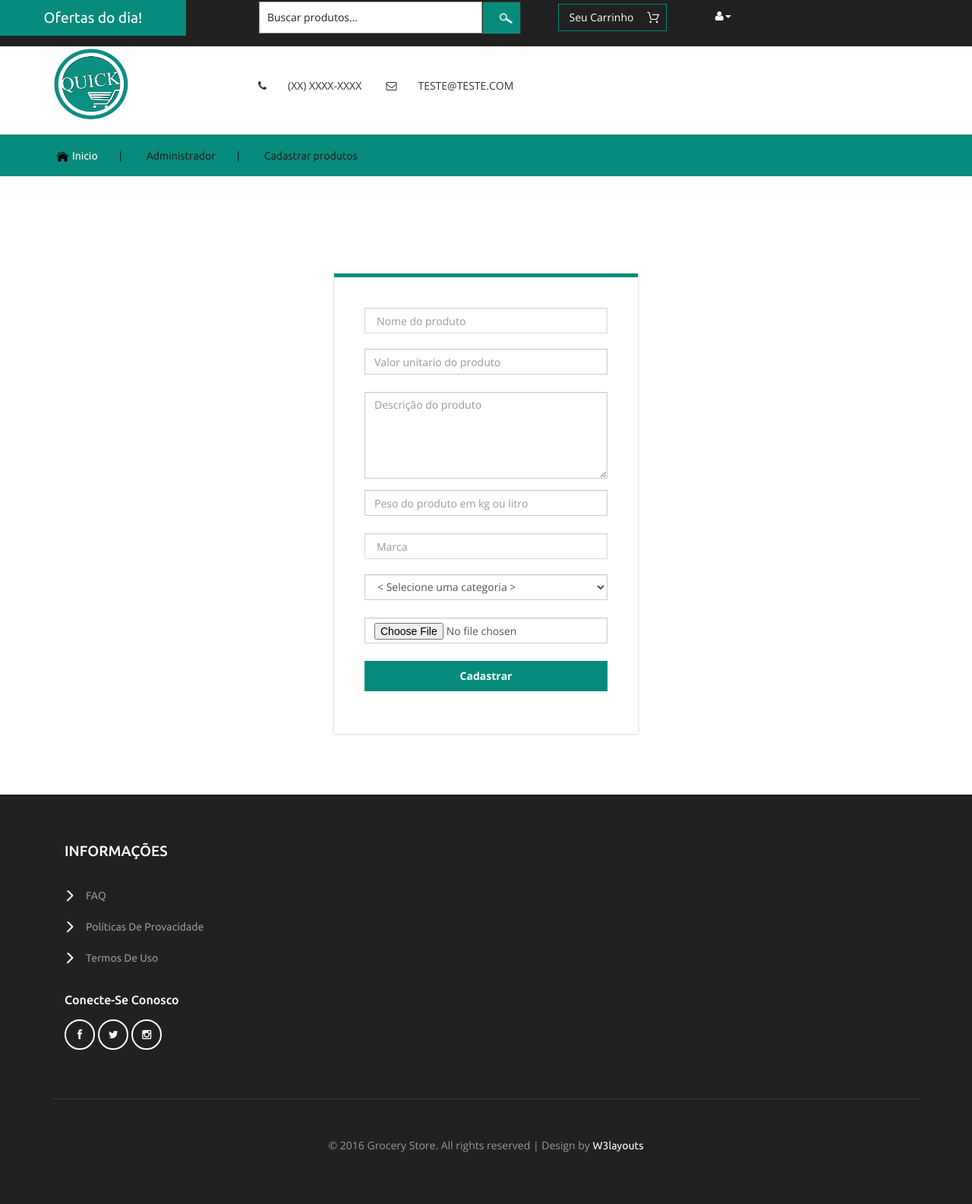
After one commit to AfonsoJoao/ProjetoQuick, a PHP site: page /CadastrarProduto.php in a window 1280 px wide. The commit adds this page. Shown: the whole page at 76% size. Run offline with PHP 8.4, Linux system fonts and the light colour scheme.

Commit message:
Iniciado o modulo de cadastro de produtos

```diff
--- /dev/null
+++ b/CadastrarProduto.php
@@ -0,0 +1,259 @@
+<html>
+    <head>
+        <title>Quick - Cadastrar produtos</title>
+        <!-- for-mobile-apps -->
+        <meta name="viewport" content="width=device-width, initial-scale=1">
+        <meta http-equiv="Content-Type" content="text/html; charset=utf-8" />
+        <meta name="keywords" content="Grocery Store Responsive web template, Bootstrap Web Templates, Flat Web Templates, Android Compatible web template,
+              Smartphone Compatible web template, free webdesigns for Nokia, Samsung, LG, SonyEricsson, Motorola web design" />
+        <script type="application/x-javascript"> addEventListener("load", function() { setTimeout(hideURLbar, 0); }, false);
+            function hideURLbar(){ window.scrollTo(0,1); } </script>
+        <!-- //for-mobile-apps -->
+        <link href="css/bootstrap.css" rel="stylesheet" type="text/css" media="all" />
+        <link href="css/style.css" rel="stylesheet" type="text/css" media="all" />
+        <!-- font-awesome icons -->
+        <link href="css/font-awesome.css" rel="stylesheet" type="text/css" media="all" />
+        <!-- //font-awesome icons -->
+        <!-- js -->
+        <script src="js/jquery-1.11.1.min.js"></script>
+        <!-- //js -->
+        <link href='//fonts.googleapis.com/css?family=Ubuntu:400,300,300italic,400italic,500,500italic,700,700italic' rel='stylesheet' type='text/css'>
+        <link href='//fonts.googleapis.com/css?family=Open+Sans:400,300,300italic,400italic,600,600italic,700,700italic,800,800italic' rel='stylesheet' type='text/css'>
+        <!-- start-smoth-scrolling -->
+        <script type="text/javascript" src="js/move-top.js"></script>
+        <script type="text/javascript" src="js/easing.js"></script>
+        <script type="text/javascript">
+jQuery(document).ready(function ($) {
+    $(".scroll").click(function (event) {
+        event.preventDefault();
+        $('html,body').animate({scrollTop: $(this.hash).offset().top}, 1000);
+    });
+});
+        </script>
+        <!-- start-smoth-scrolling -->
+    </head>
+
+    <body>
+        <!-- header -->
+        <div class="agileits_header">
+            <div class="w3l_offers">
+                <a href="products.html">Ofertas do dia!</a>
+            </div>
+            <div class="w3l_search">
+                <form action="#" method="post">
+                    <input type="text" name="Product" value="Buscar produtos..." onfocus="this.value = '';" onblur="if (this.value == '') {
+                                this.value = 'Search a product...';
+                            }" required="">
+                    <input type="submit" value=" ">
+                </form>
+            </div>
+            <div class="product_list_header">
+                <form action="#" method="post" class="last">
+                    <fieldset>
+                        <input type="hidden" name="cmd" value="_cart" />
+                        <input type="hidden" name="display" value="1" />
+                        <input type="submit" name="submit" value="Seu carrinho  " class="button" />
+                    </fieldset>
+                </form>
+            </div>
+            <div class="w3l_header_right">
+                <ul>
+                    <li class="dropdown profile_details_drop">
+                        <a href="#" class="dropdown-toggle" data-toggle="dropdown"><i class="fa fa-user" aria-hidden="true"></i><span class="caret"></span></a>
+                        <div class="mega-dropdown-menu">
+                            <div class="w3ls_vegetables">
+                                <ul class="dropdown-menu drp-mnu">
+                                    <li><a href="login.html">Entrar</a></li>
+                                    <li><a href="login.html">Cadastrar</a></li>
+                                    <li><a href="short-codes.html">Atalho</a></li>
+                                </ul>
+                            </div>
+                        </div>
+                    </li>
+                </ul>
+            </div>
+            <div class="clearfix"> </div>
+        </div>
+        <!-- script-for sticky-nav -->
+        <script>
+            $(document).ready(function () {
+                var navoffeset = $(".agileits_header").offset().top;
+                $(window).scroll(function () {
+                    var scrollpos = $(window).scrollTop();
+                    if (scrollpos >= navoffeset) {
+                        $(".agileits_header").addClass("fixed");
+                    } else {
+                        $(".agileits_header").removeClass("fixed");
+                    }
+                });
+
+            });
+        </script>
+        <!-- //script-for sticky-nav -->
+        <div class="logo_products">
+            <div class="container">
+                <div class="w3ls_logo_products_left">
+                    <h1><a href="index.html"><img src="images/Logo-Quick2.jpg" width="130" height="100"></a></h1>
+                </div>
+                <div class="w3ls_logo_products_left1">
+                    <ul class="special_items">
+                        <li><i class="fa fa-phone" aria-hidden="true"></i>(XX) XXXX-XXXX</li>
+                        <li><i class="fa fa-envelope-o" aria-hidden="true"></i>TESTE@TESTE.COM</li>
+                    </ul>
+                </div>
+                <div class="clearfix"> </div>
+            </div>
+        </div>
+        <!-- //header -->
+        <!-- products-breadcrumb -->
+        <div class="products-breadcrumb">
+            <div class="container">
+                <ul>
+                    <li><img src="Images/home.png" width="25" height="20"><a href="index.html">Inicio</a><span>|</span></li>
+                    <li>Administrador<span>|</span></li>
+                    <li>Cadastrar produtos</li>
+                </ul>
+            </div>
+        </div>
+        <!-- //products-breadcrumb -->
+        <div class="container">
+            <div class="w3_login">
+                <div class="w3_login_module">
+                    <div class="module form-module">
+                        <div class="form">
+                        </div>
+                        <div class="form">
+                            <form action="salvarProduto.php" method="post" enctype="multipart/form-data">
+                                <input class="form-control" type="text" name="nomeProduto" placeholder="Nome do produto" required=" ">
+                                <input class="form-control" type="number" pattern="[0-9]+([,\.][0-9]+)?" min="0" step="any" name="valorUnitario" placeholder="Valor unitario do produto" required=" ">
+                                <br>
+                                <div class="form-group">
+                                    <textarea class="form-control" rows="5" name="descricaoProduto" placeholder="Descrição do produto"></textarea>
+                                </div>
+                                <input class="form-control" type="number" pattern="[0-9]+([,\.][0-9]+)?" min="0" step="any" name="peso" placeholder="Peso do produto em kg ou litro" required=" ">
+                                <br>
+                                <input class="form-control" type="text" name="marca" placeholder="Marca" required=" ">
+                                <select class="form-control" id="categoria" name="categoria">
+                                    <option value="#">< Selecione uma categoria ></option>
+                                    <optgroup label="Alimentação">
+                                        <option value="arroz">Arroz</option>
+                                        <option value="feijao">Feijão</option>
+                                        <option value="sal">Sal</option>
+                                        <option value="acucar">Açucar</option>
+                                        <option value="massas">Massas</option>
+                                        <option value="oleo">Oléo</option>
+                                        <option value="laticinios">Laticínios</option>
+                                        <option value="paes">Pães</option>
+                                    <optgroup label="Frios">
+                                        <option value="carnes">Carnes</option>
+                                        <option value="aves">Aves</option>
+                                        <option value="peixes">Peixes</option>
+                                    <optgroup label="Hortifruti">
+                                        <option value="vegetais">Vegetais</option>
+                                        <option value="frutas">Frutas</option>
+                                    <optgroup label="Bebidas">
+                                        <option value="alcoolicas">Alcoólicas</option>
+                                        <option value="naoalcoolicas">Não alcoólicas</option>
+                                    <optgroup label="Outras">
+                                        <option value="limpeza">Produtos de limpeza</option>
+                                        <option value="higiene">Higiene</option>
+                                        <option value="pet">Pet</option>
+                                </select>
+                                <br>
+                                <input class="form-control" type="file" required name="imagem">
+                                <br>
+                                <input type="submit" value="Cadastrar">
+                            </form>
+                        </div>
+                    </div>
+                </div>
+            </div></div>
+    </body>
+<div class="footer">
+            <div class="container">
+
+                <div class="col-md-3 w3_footer_grid">
+                    <h3>Informações</h3>
+                    <ul class="w3_footer_grid_list">
+                        <li><a href="faqs.html">FAQ</a></li>
+                        <li><a href="privacy.html">Políticas de provacidade</a></li>
+                        <li><a href="privacy.html">Termos de uso</a></li>
+                    </ul>
+                </div>
+                <div class="clearfix"> </div>
+                <div class="agile_footer_grids">
+                    <div class="col-md-3 w3_footer_grid agile_footer_grids_w3_footer">
+                        <div class="w3_footer_grid_bottom">
+                            <h5>conecte-se conosco</h5>
+                            <ul class="agileits_social_icons">
+                                <li><a href="#" class="facebook"><i class="fa fa-facebook" aria-hidden="true"></i></a></li>
+                                <li><a href="#" class="twitter"><i class="fa fa-twitter" aria-hidden="true"></i></a></li>
+                                <li><a href="#" class="instagram"><i class="fa fa-instagram" aria-hidden="true"></i></a></li>
+                            </ul>
+                        </div>
+                    </div>
+                    <div class="clearfix"> </div>
+                </div>
+                <div class="wthree_footer_copy">
+                    <p>© 2016 Grocery Store. All rights reserved | Design by <a href="http://w3layouts.com/">W3layouts</a></p>
+                </div>
+            </div>
+        </div>
+        <!-- //footer -->
+        <!-- Bootstrap Core JavaScript -->
+        <script src="js/bootstrap.min.js"></script>
+        <script>
+                            $(document).ready(function () {
+                                $(".dropdown").hover(
+                                        function () {
+                                            $('.dropdown-menu', this).stop(true, true).slideDown("fast");
+                                            $(this).toggleClass('open');
+                                        },
+                                        function () {
+                                            $('.dropdown-menu', this).stop(true, true).slideUp("fast");
+                                            $(this).toggleClass('open');
+                                        }
+                                );
+                            });
+        </script>
+        <!-- here stars scrolling icon -->
+        <script type="text/javascript">
+            $(document).ready(function () {
+                /*
+                 var defaults = {
+                 containerID: 'toTop', // fading element id
+                 containerHoverID: 'toTopHover', // fading element hover id
+                 scrollSpeed: 1200,
+                 easingType: 'linear'
+                 };
+                 */
+
+                $().UItoTop({easingType: 'easeOutQuart'});
+
+            });
+        </script>
+        <!-- //here ends scrolling icon -->
+        <script src="js/minicart.js"></script>
+        <script>
+            paypal.minicart.render();
+
+            paypal.minicart.cart.on('checkout', function (evt) {
+                var items = this.items(),
+                        len = items.length,
+                        total = 0,
+                        i;
+
+                // Count the number of each item in the cart
+                for (i = 0; i < len; i++) {
+                    total += items[i].get('quantity');
+                }
+
+                if (total < 3) {
+                    alert('The minimum order quantity is 3. Please add more to your shopping cart before checking out');
+                    evt.preventDefault();
+                }
+            });
+
+        </script>
+    </body>
+</html>
--- a/index.html
+++ b/index.html
@@ -75,6 +75,7 @@ jQuery(document).ready(function ($) {
                                     <li><a href="login.html">Entrar</a></li>
                                     <li><a href="login.html">Cadastrar</a></li>
                                     <li><a href="short-codes.html">Atalho</a></li>
+                                    <li><a href="CadastrarProduto.php">Cadastro</a></li>
                                 </ul>
                             </div>
                         </div>
--- a/login.html
+++ b/login.html
@@ -229,7 +229,7 @@ Smartphone Compatible web template, free webdesigns for Nokia, Samsung, LG, Sony
                                            <select class="form-control" id="sexo" name="sexo" required placeholder="sexo">
                                                   <option value="masc">Masculino</option>
                                                   <option value="femi">Feminino</option>
-                                                  <option value="femi">Outros</option>
+                                                  <option value="outros">Outros</option>
                                            </select><br>
 
 					  <input type="email" name="email" placeholder="Email" required=" ">
--- a/salvarcliente.php
+++ b/salvarcliente.php
@@ -33,8 +33,9 @@ $sql = "INSERT INTO cliente"
 $query = mysqli_query($con, $sql);
 
 if ($query) {
-    echo "<script>alert('Cadastro realizado com sucesso') </script>";
+    echo "<script> window.location= 'index.html'; alert('Cadastro realizado com sucesso') </script>";
+
 
 }  else {
-    echo "<script>alert('Erro na realização do cadastro') </script>";
+    echo "<script>window.location= 'login.html'; alert('Erro na realização do cadastro') </script>";
 }
```
Also changed, not shown: cadastrarprodutos.html (deleted, +0 -101 lines), salvarProduto.php (added, +44 -0 lines), images/13060008_1_20160511155753.jpg (added).
